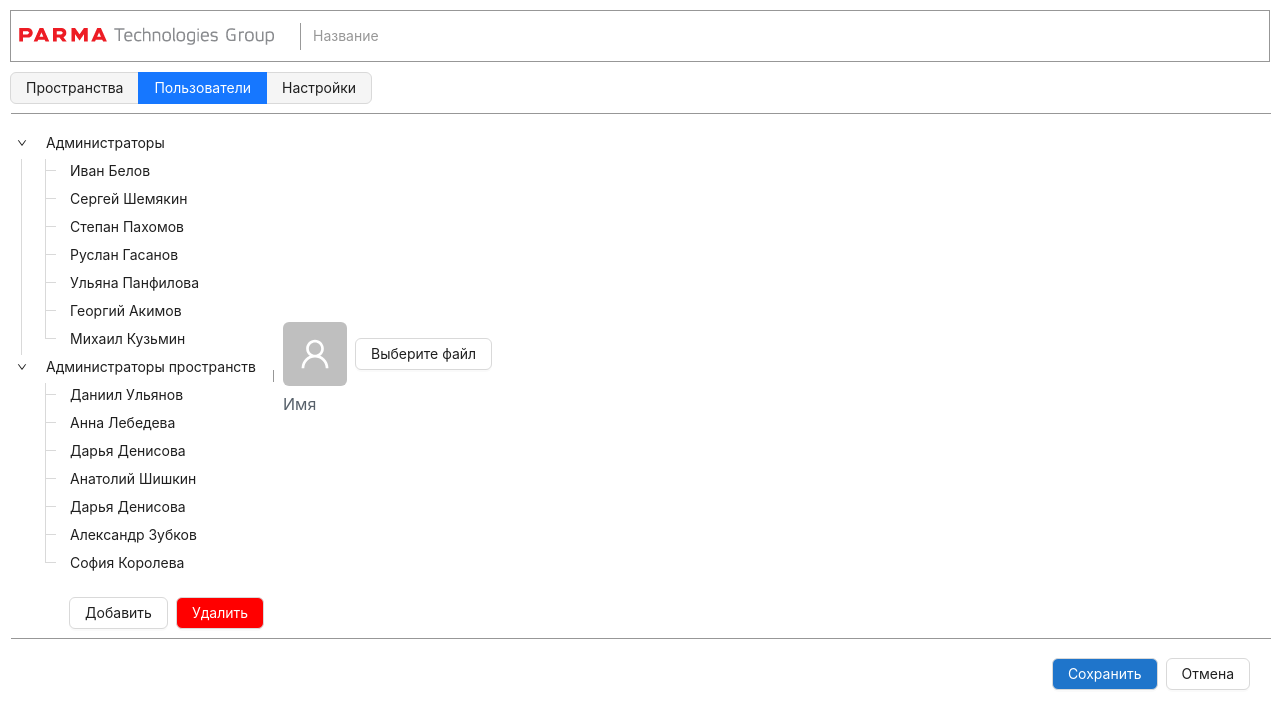
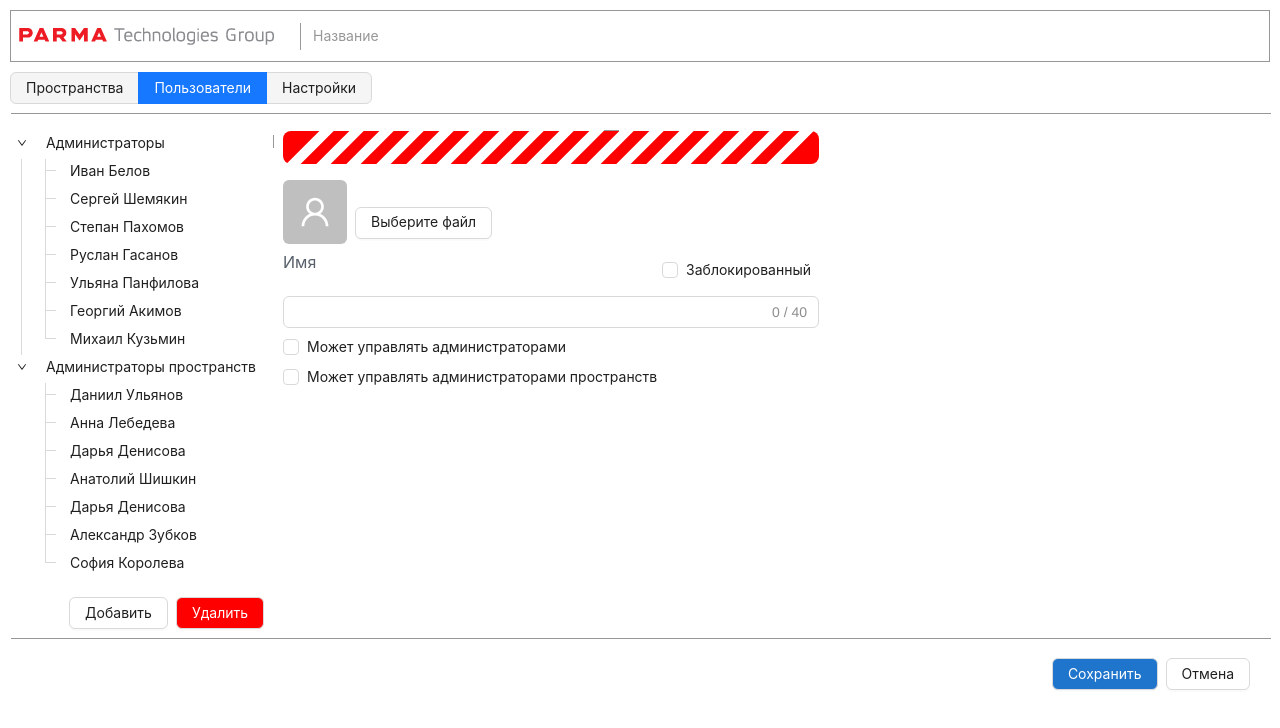
Before and after one commit to Kulikoff37/practice, a React (Vite) app: page /admin in a window 1280 px wide. Shown: the top 728 px of the page. Built offline with nearby package versions, Linux system fonts and the light colour scheme.

Commit message:
небольшие изменения

```diff
--- a/src/pages/Admin/Admin.tsx
+++ b/src/pages/Admin/Admin.tsx
@@ -1,6 +1,7 @@
-import { Space, Divider, Button, Tree, Avatar, Typography, Radio } from 'antd';
+import { Space, Divider, Button, Tree, Avatar, Typography, Radio, Checkbox, Image, Input } from 'antd';
 import { DownOutlined, UserOutlined } from '@ant-design/icons';
 import type { DataNode, TreeProps } from 'antd/es/tree';
+import type { CheckboxChangeEvent } from 'antd/es/checkbox';
 import React from 'react';
 import './index.css'
 
@@ -77,9 +78,27 @@
     },
 ];
 
+
+
 const Admin: React.FC = () => {
     const onSelect: TreeProps['onSelect'] = (selectedKeys, info) => {
         console.log('selected', selectedKeys, info);
+    };
+
+    const onChangeCheckBox1 = (e: CheckboxChangeEvent) => {
+        console.log(`checked = ${e.target.checked}`);
+    };
+
+    const onChangeCheckBox2 = (e: CheckboxChangeEvent) => {
+        console.log(`checked = ${e.target.checked}`);
+    };
+
+    const onChangeCheckBox3 = (e: CheckboxChangeEvent) => {
+        console.log(`checked = ${e.target.checked}`);
+    };
+
+    const onChangeInput = (e: React.ChangeEvent<HTMLInputElement | HTMLTextAreaElement>) => {
+        console.log('Change:', e.target.value);
     };
 
     return (
@@ -90,8 +109,8 @@
                 <Radio.Button className='radio' value="settings">Настройки</Radio.Button>
             </Radio.Group>
             <Divider className='divider' />
-            <Space direction='vertical'>
-                <Space direction='horizontal'>
+            <Space direction='vertical' className='all-contents'>
+                <Space direction='horizontal' className='all-contents'>
                     <Space direction='vertical'>
                         <Tree
                             showLine
@@ -112,17 +131,33 @@
                     <div className='divider-div'>
                         <Divider type="vertical" className='divider' />
                     </div>
-                    <Space direction='vertical'>
+                    <div className='settings'>
+                        <Space direction='vertical' className='settings' >
+                            <div className='img-div'>
+                                <Image className='img-rect'
+                                    preview={false}
+                                    src={'/src/pages/Admin/static/rect.svg'}
+                                />
+                            </div>
                             <Space direction='horizontal'>
                                 <Avatar shape="square" size={64} icon={<UserOutlined />} />
+                                <Space direction='vertical'>
+                                    <div></div>
                                     <Button>Выберите файл</Button>
                                 </Space>
+
+                            </Space>
                             <Space className='settings-deep' direction='vertical'>
-                            <Space direction='horizontal'>
+                                <Space direction='horizontal' className='top-settings'>
                                     <Paragraph className='paragraph'>Имя</Paragraph>
+                                    <Checkbox onChange={onChangeCheckBox1}>Заблокированный</Checkbox>
                                 </Space>
                             </Space>
+                            <Input showCount maxLength={40} onChange={onChangeInput} />
+                            <Checkbox onChange={onChangeCheckBox2}>Может управлять администраторами</Checkbox>
+                            <Checkbox onChange={onChangeCheckBox3}>Может управлять администраторами пространств</Checkbox>
                         </Space>
+                    </div>
                 </Space>
             </Space>
             <Divider className='divider' />
--- a/src/pages/Admin/index.css
+++ b/src/pages/Admin/index.css
@@ -11,8 +11,37 @@
     background-color: #F5F5F5;
 }
 
+.img-rect {
+    width: 100%;
+}
+
+.settings {
+    width: 100%;
+}
+
+.all-contents-deep {
+    width          : 100%;
+    display        : flex;
+    justify-content: center;
+    gap            : 8px;
+}
+
+.all-contents {
+    width      : 100%;
+    align-items: unset;
+}
+
 .settings-deep {
-    text-align: start;
+    text-align     : start;
+    display        : flex;
+    justify-content: space-between;
+}
+
+.top-settings {
+    display        : flex;
+    justify-content: space-between;
+    width          : 100%;
+    vertical-align : middle;
 }
 
 .divider {
@@ -21,7 +50,16 @@
 }
 
 .divider-div {
+    height     : 100%;
+    padding-top: 10px;
+}
+
+:where(.css-dev-only-do-not-override-12jzuas).ant-divider-vertical {
     height: 100%;
+}
+
+.img-div {
+    width: 100%;
 }
 
 .buttons {
```
Also changed, not shown: src/pages/Admin/static/rect.svg (added). Lines whose indentation alone changed are shown as unchanged.
